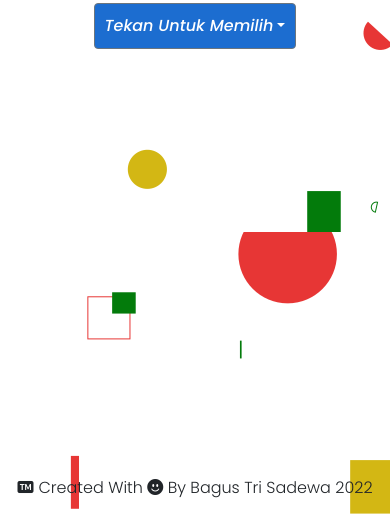
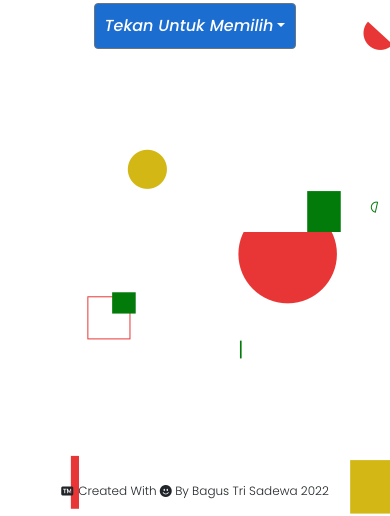
Before and after one commit to btsadewa/Math.io, a plain HTML site: page index.html in a window 390 px wide. Shown: the part 328-844 px from the top of the page. Drawn offline with nearby package versions, Linux system fonts and the light colour scheme.

Commit message:
responsive footer

```diff
--- a/breakpoints.css
+++ b/breakpoints.css
@@ -1,10 +1,16 @@
-@media screen and (max-width : 576px) {
+@media screen and (max-width: 576px) {
   .wrapper {
     width: 300px;
   }
 }
 
-@media screen and (max-width : 365px) {
+@media screen and (max-width: 390px) {
+  #footer p {
+    font-size: 12px;
+  }
+}
+
+@media screen and (max-width: 365px) {
   .wrapper {
     width: 250px;
   }
--- a/index.html
+++ b/index.html
@@ -10,6 +10,7 @@
     <link rel="stylesheet" href="style.css" />
     <link rel="stylesheet" href="https://cdn.jsdelivr.net/npm/bootstrap-icons@1.8.0/font/bootstrap-icons.css" />
     <link rel="stylesheet" href="https://unpkg.com/aos@next/dist/aos.css" />
+    <link rel="stylesheet" href="breakpoints.css" />
 
     <title>Home</title>
   </head>
```
Also changed, not shown: 1 other file. Lines whose indentation alone changed are shown as unchanged.
